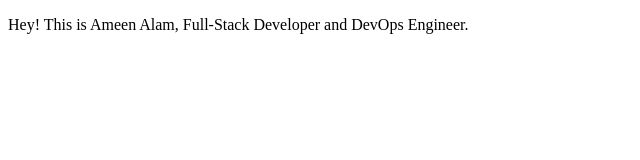
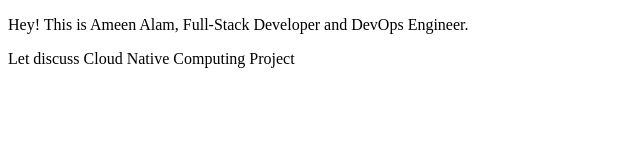
Before and after one commit to Ameen-Alam/panacloud-bootcamp-2020, a plain HTML site: page index.html in a window 1280 px wide. Shown: the whole page, without its empty margins (0-640 px from the left). Drawn offline with Linux system fonts and the light colour scheme.

Commit message:
Update index.html
modified index file

```diff
--- a/index.html
+++ b/index.html
@@ -3,6 +3,7 @@
 
 <body>
     <p>Hey! This is Ameen Alam, Full-Stack Developer and DevOps Engineer.</p>
+    <p>Let discuss Cloud Native Computing Project</p>
 </body>
 
 </html>
```
